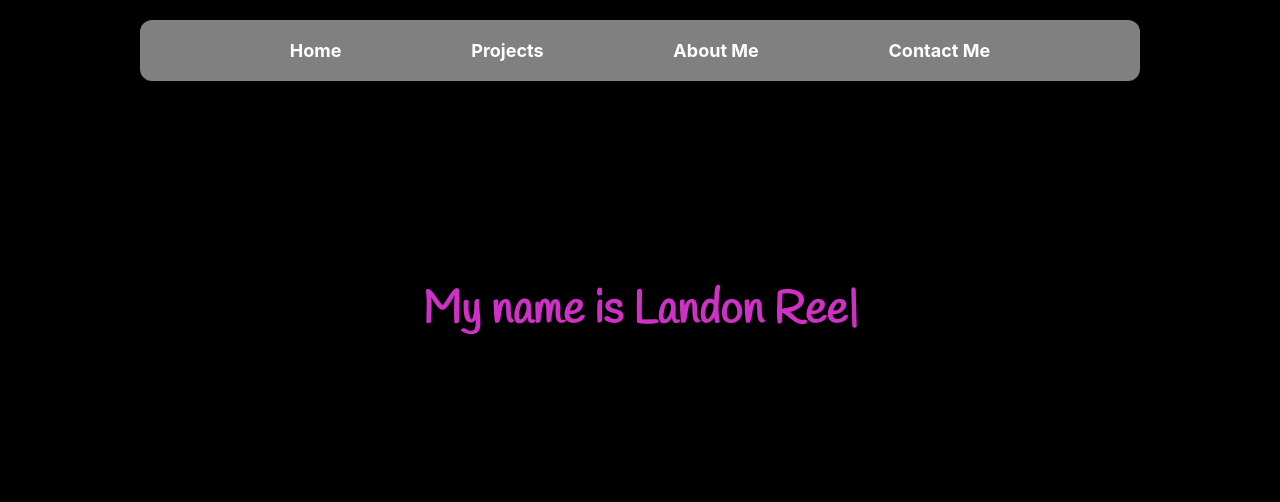
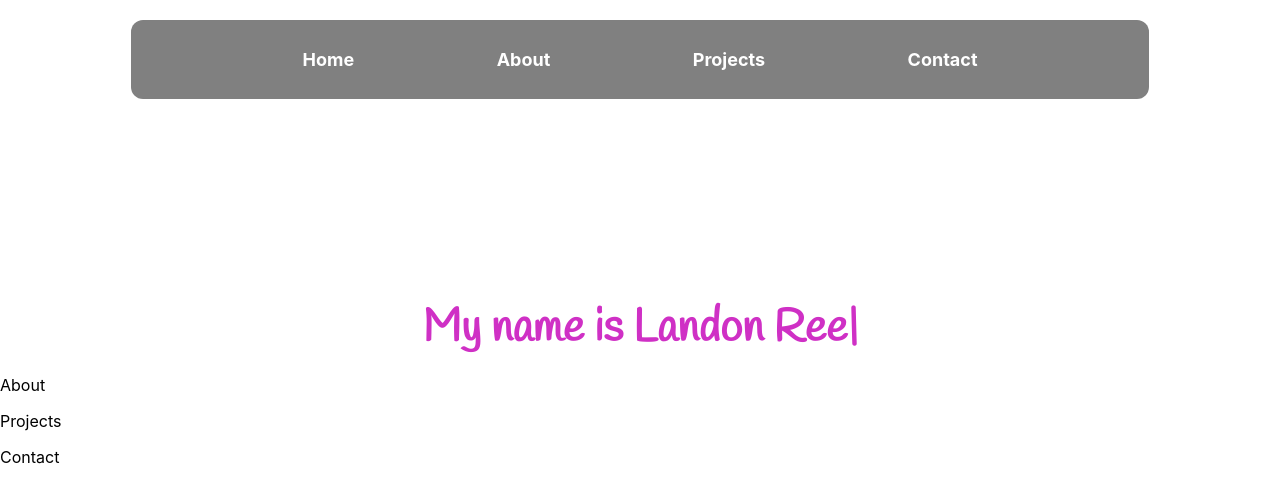
Before and after one commit to LReed03/portfolio, a React (Create React App) app: page / in a window 1280 px wide. Shown: the top 502 px of the page. Built offline with nearby package versions, Linux system fonts and the light colour scheme.

Commit message:
Made it into a SPA with a scroll instead of seperate pages

```diff
--- a/src/About.js
+++ b/src/About.js
@@ -4,7 +4,7 @@ import Header from "./Header";
 function About(){
     return(
         <div>
-            <Header/>
+            <p>About</p>
         </div>
     )
 }
--- a/src/App.css
+++ b/src/App.css
@@ -1,3 +1,3 @@
-main, body{
-  background-color: black;
+html{
+  scroll-behavior: smooth;
 }
--- a/src/App.js
+++ b/src/App.js
@@ -1,20 +1,31 @@
+import React, { useRef } from 'react';
+import './App.css';
+import Header from './Header';
 import Home from './Home';
-import './App.css';
-import { BrowserRouter, Routes, Route} from 'react-router-dom';
+import About from './About';
 import Projects from './Projects';
-import About from './About';
 import Contact from './Contact';
 
 function App() {
+  const homeRef = useRef(null);
+  const aboutRef = useRef(null);
+  const projectsRef = useRef(null);
+  const contactRef = useRef(null);
+
   return (
-    <BrowserRouter>
-      <Routes>
-        <Route path="/" element={<Home/>}/>
-        <Route path="/Projects" element={<Projects/>}/>
-        <Route path="/About" element={<About/>}/>
-        <Route path="/Contact" element={<Contact/>}/>
-      </Routes>
-    </BrowserRouter>
+    <div>
+      <Header
+        scrollToHome={() => window.scrollTo({ top: 0, behavior: 'smooth' })}
+        scrollToAbout={() => aboutRef.current.scrollIntoView({ behavior: 'smooth' })}
+        scrollToProjects={() => projectsRef.current.scrollIntoView({ behavior: 'smooth' })}
+        scrollToContact={() => contactRef.current.scrollIntoView({ behavior: 'smooth' })}
+      />
+
+      <div ref={homeRef}><Home /></div>
+      <div ref={aboutRef}><About /></div>
+      <div ref={projectsRef}><Projects /></div>
+      <div ref={contactRef}><Contact /></div>
+    </div>
   );
 }
 
--- a/src/Contact.js
+++ b/src/Contact.js
@@ -1,10 +1,9 @@
 import React from "react";
-import Header from "./Header";
 
 function Contact(){
     return(
         <div>
-            <Header/>
+            <p>Contact</p>
         </div>
     )
 }
--- a/src/Header.css
+++ b/src/Header.css
@@ -3,10 +3,12 @@
     flex-direction: row;
     margin: 20px auto;
     justify-content: space-evenly;
-    padding: 20px;
+    padding: 29px;
     background-color: gray;
     width: 75%;
     border-radius: 12px;
+    position: sticky;
+    top: 0;
 }
 
 .item a{
@@ -14,6 +16,7 @@
     text-decoration: none;
     font-size: large;
     font-weight: bold;
+    cursor: pointer;
 }
 
 .item a:hover{
--- a/src/Header.js
+++ b/src/Header.js
@@ -1,25 +1,15 @@
 import React from "react";
-import { Outlet, Link } from "react-router-dom";
 import './Header.css';
 
-function Header(){
-    return(
-        <div className="container">
-            <div className="item">
-                <Link to="/">Home</Link>
-            </div>
-            <div className="item">
-                <Link to="/Projects">Projects</Link>
-            </div>
-            <div className="item">
-                <Link to="/About">About Me</Link>
-            </div>
-            <div className="item">
-                <Link to="/Contact">Contact Me</Link>
-            </div>
-            <Outlet/>
-        </div>
-    );
-};
+function Header({ scrollToHome, scrollToAbout, scrollToProjects, scrollToContact }) {
+  return (
+    <div className="container">
+      <div className="item"><a onClick={scrollToHome}>Home</a></div>
+      <div className="item"><a onClick={scrollToAbout}>About</a></div>
+      <div className="item"><a onClick={scrollToProjects}>Projects</a></div>
+      <div className="item"><a onClick={scrollToContact}>Contact</a></div>
+    </div>
+  );
+}
 
-export default Header
+export default Header;
--- a/src/Home.js
+++ b/src/Home.js
@@ -1,11 +1,9 @@
 import React from "react";
-import Header from "./Header";
 import TypeWritterName from "./TypeWriterName";
 
 function Home(){
     return(
         <div>
-            <Header/>
             <TypeWritterName/>
         </div>
     );
--- a/src/Projects.js
+++ b/src/Projects.js
@@ -4,7 +4,7 @@ import Header from "./Header";
 function Projects(){
     return(
         <div>
-            <Header/>
+            <p>Projects</p>
         </div>
     )
 }
```
